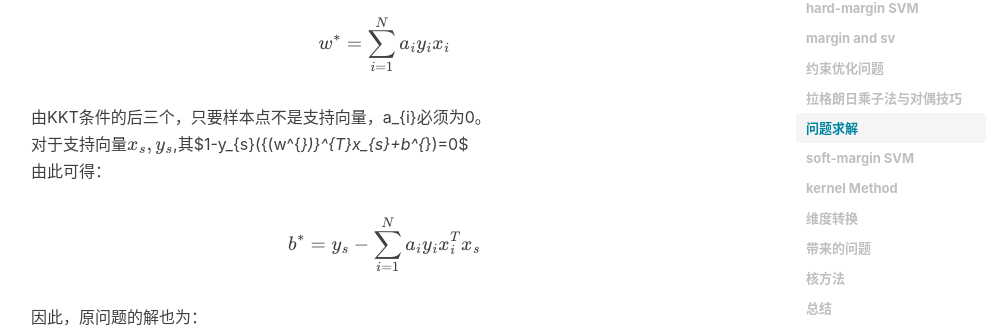
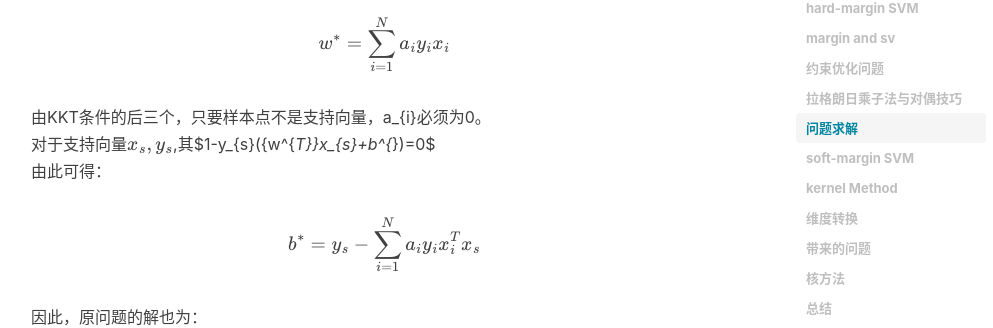
Before and after one commit to zhuxiaoxuhit/zhuxiaoxuhit.github.io, a Jekyll site: the page built from _posts/2020-03-10-支持向量机.md, in a window 1280 px wide and 900 px high, scrolled down 5794 px. Shown: the part 126-454 px from the top of the window, without its empty margins (234-1227 px from the left). Built offline with Jekyll 4.4.1, drawn with Linux system fonts in a browser that asks for light colours; nearby versions of some CDN libraries; formulas are drawn with MathJax 3; comment, search, counter and statistics services are not loaded.

Commit message:
[MOD]SVM

```diff
--- a/_posts/2020-03-10-支持向量机.md
+++ b/_posts/2020-03-10-支持向量机.md
@@ -112,7 +112,7 @@ KKT条件(原问题和对偶问题具有强对偶关系的充要条件)：
 其中$w^{*}$在对L求导时已经求出：
 <center>$$w^{*}=\sum_{i=1}^{N}a_{i}y_{i}x_{i}$$</center>
 由KKT条件的后三个，只要样本点不是支持向量，a_{i}必须为0。
-对于支持向量$x_{s},y_{s}$,其$1-y_{s}({(w^{*})}^{T}x_{s}+b^{*})=0$
+对于支持向量$x_{s},y_{s}$,其$1-y_{s}({w^{*T}}x_{s}+b^{*})=0$
 由此可得：
 <center>$$b^{*}=y_{s}-\sum_{i=1}^{N}a_{i}y_{i}x_{i}^{T}x_{s}$$</center>
 因此，原问题的解也为：
```
